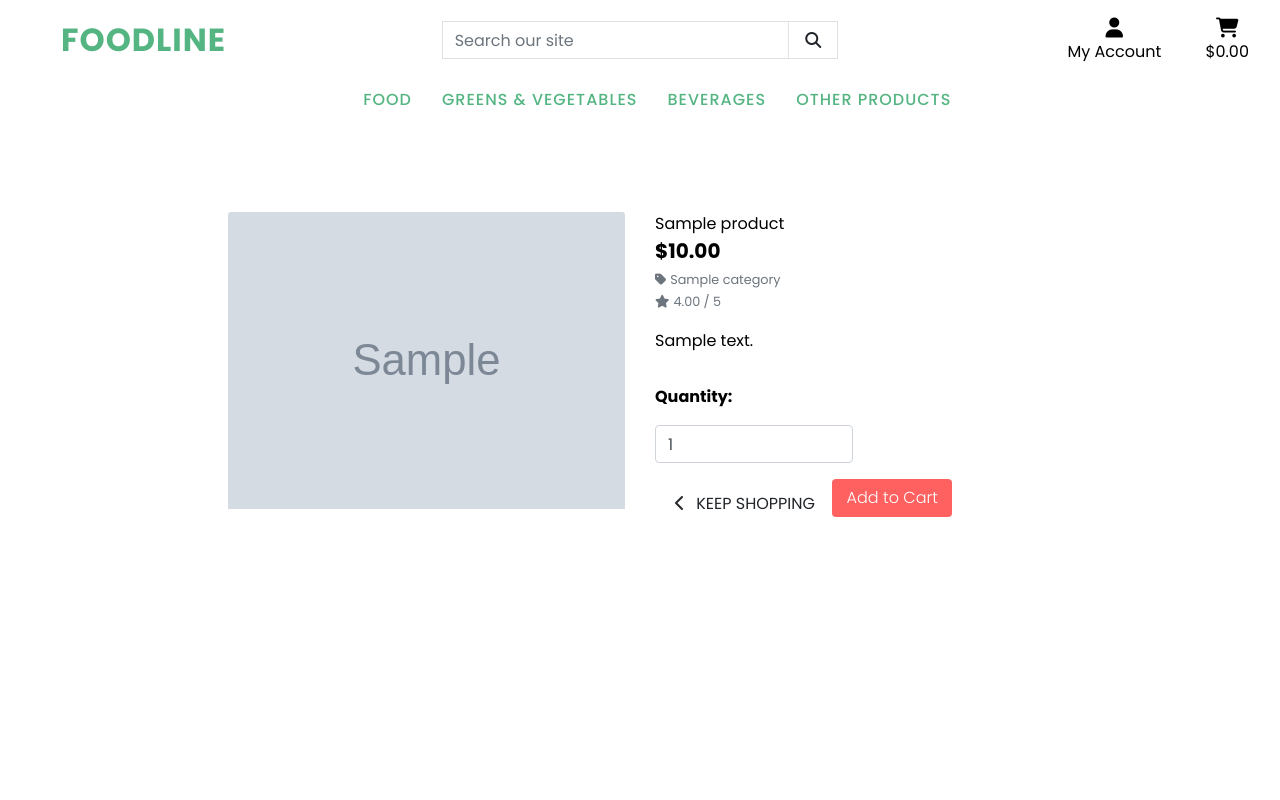
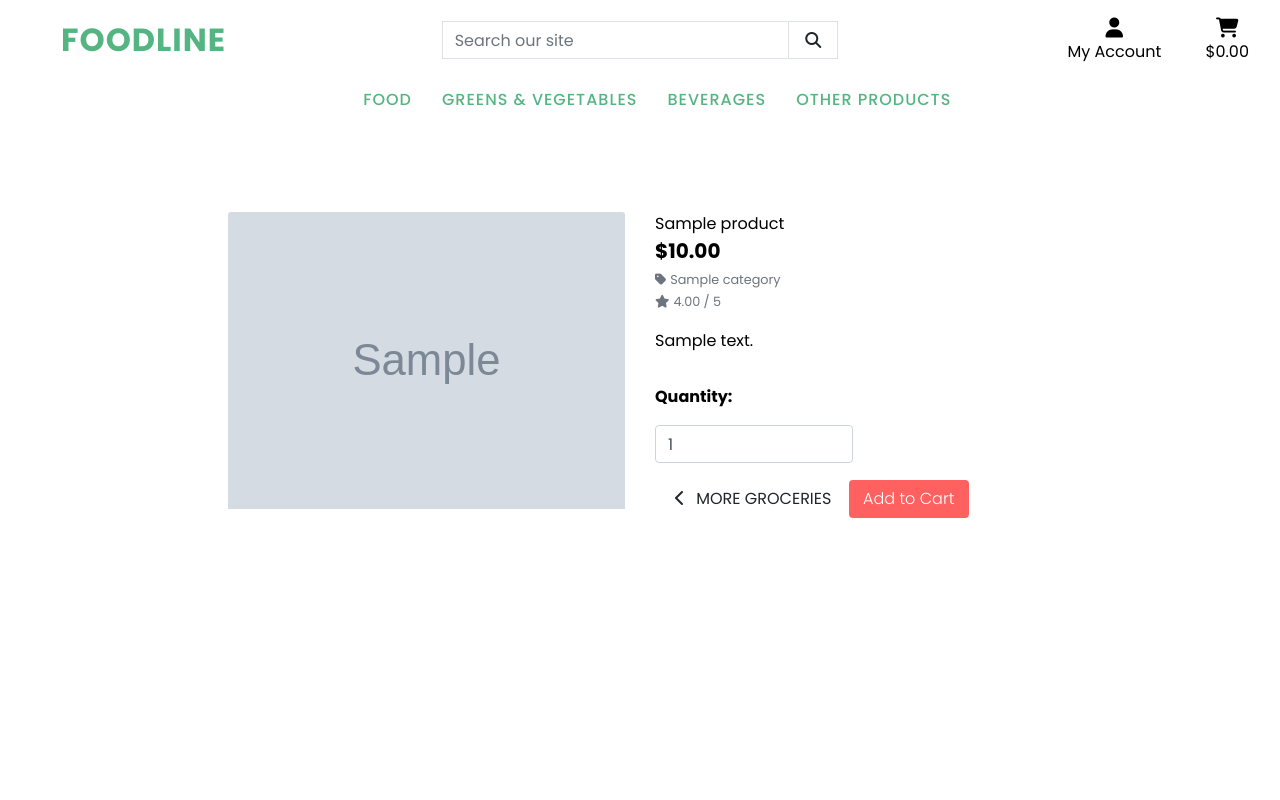
Before and after one commit to Code-Institute-Submissions/foodline, a Django app: page /products/1 in a window 1280 px wide. Run offline with Django 3.2, Linux system fonts and the light colour scheme; tables that the repository leaves empty hold one stand-in row (values such as "Sample post"); grey boxes marked "Sample" are stand-in pictures; some libraries are stand-ins or nearby versions.

Commit message:
Minor style fixes

```diff
--- a/products/templates/products/product_detail.html
+++ b/products/templates/products/product_detail.html
@@ -59,7 +59,7 @@
                                     <span class="icon">
                                         <i class="fas fa-chevron-left"></i>
                                     </span>
-                                    <span class="text-uppercase">Keep Shopping</span>
+                                    <span class="text-uppercase">More Groceries</span>
                                 </a>
                                 <input type="submit" class="add-cart btn" value="Add to Cart">
                             </div>
--- a/static/css/base.css
+++ b/static/css/base.css
@@ -117,7 +117,9 @@ body {
 }
 
 .product-box:hover {
-    box-shadow: 0 3px 10px rgb(0 0 0 / 0.30);
+    box-shadow: 0 3px 10px rgb(0 0 0 / 0.40);
+    animation-duration: 1s;
+    transition: all 0.5s;
 }
 
 .product-img {
@@ -130,7 +132,7 @@ body {
     background: #FF6060;
     color: white;
     font-weight: 300;
-    margin-bottom: 10px;
+    margin-right: 10px;
 }
 
 .product-details-container {
```
